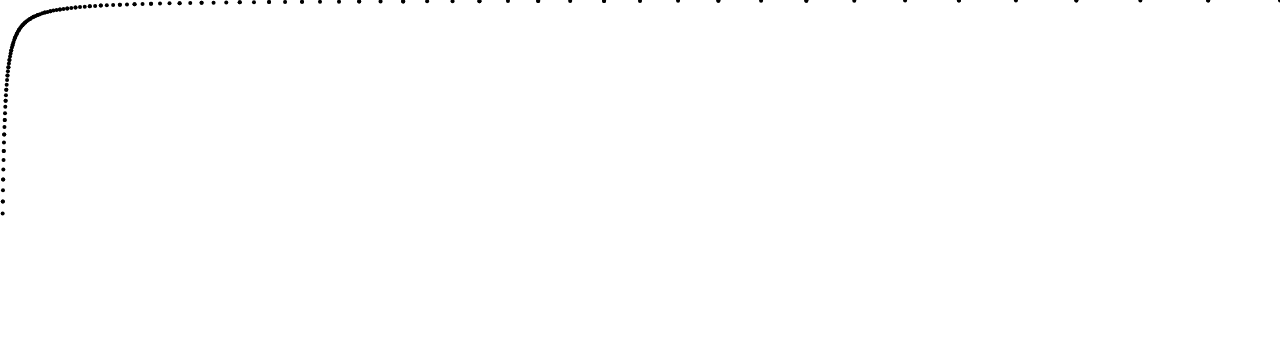
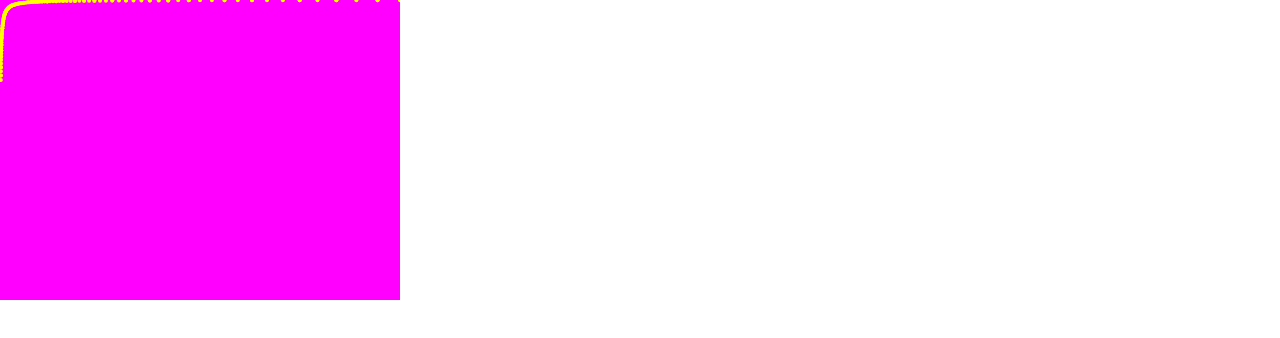
Before and after one commit to nathanhwyoung/music-viz, a plain HTML site: page index.html in a window 1280 px wide. Drawn offline with nearby package versions, Linux system fonts and the light colour scheme.

Commit message:
change w & h

```diff
--- a/index.html
+++ b/index.html
@@ -21,17 +21,15 @@ https://cdnjs.cloudflare.com/ajax/libs/normalize/3.0.3/normalize.css">
 		});
 
 		//width and height
-		// var w = 1400;
-		// var h = 900;
-		var w = window.innerWidth;
-		var h = window.innerHeight;
-
 		var margin = {
 			top: 0,
 			right: 0,
 			bottom: 0,
 			left: 0
 		};
+
+		var w = 400 - margin.left - margin.right,
+			h = 300 - margin.top - margin.bottom;
 
 		// SVG element
 		var svg = d3.select('body').append('svg')
@@ -66,7 +64,8 @@ https://cdnjs.cloudflare.com/ajax/libs/normalize/3.0.3/normalize.css">
 			})
 			.attr("r", function(d) {
 				return 2;
-			});
+			})
+			.attr("fill", "yellow");
 	</script>
 
 </body>
--- a/styles.css
+++ b/styles.css
@@ -0,0 +1,3 @@
+svg {
+	background-color: fuchsia;
+}
```
